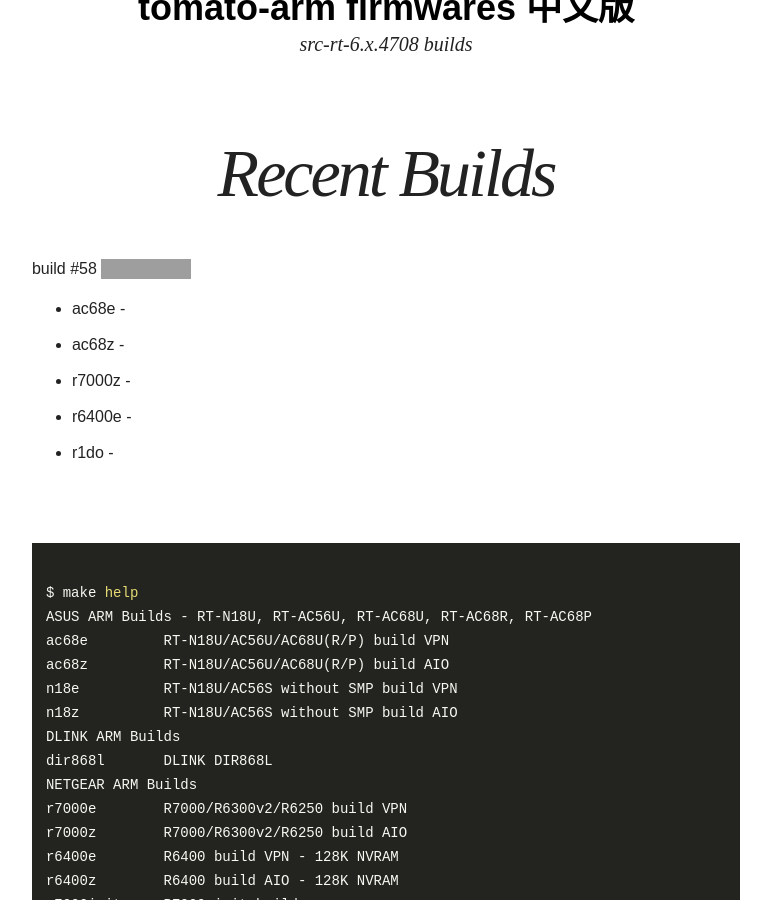
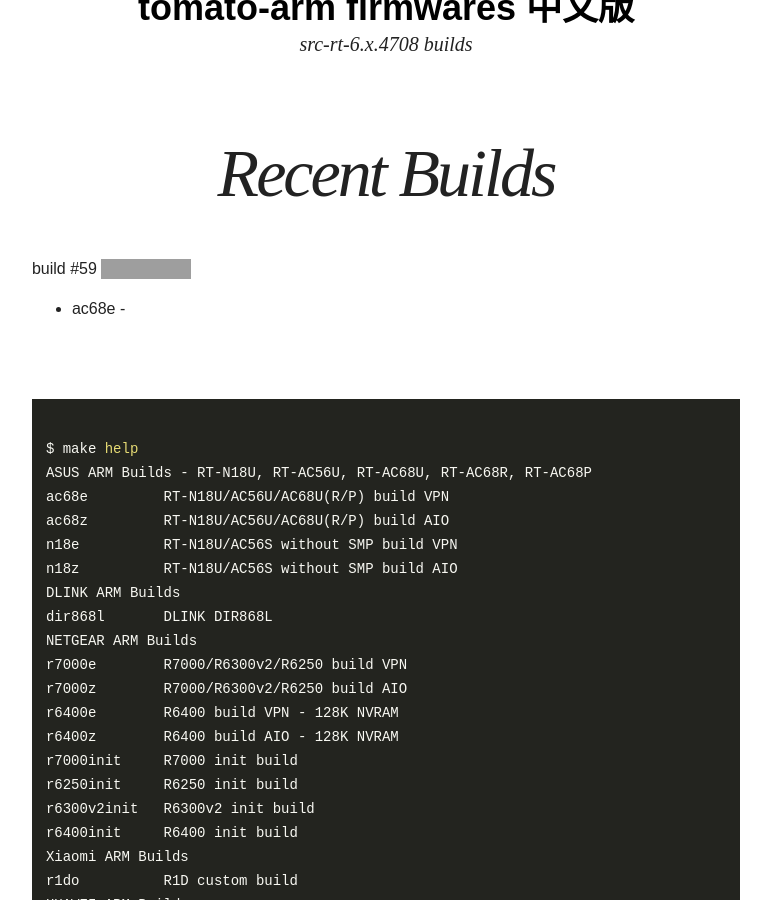
Before and after one commit to oglopss/tomato-arm-ci-jekyll, a Jekyll site: the page built from index.html, in a window 1280 px wide and 900 px high, scrolled down 339 px. Shown: the whole window, without its empty margins (254-1025 px from the left). Built offline with Jekyll 4.4.1, drawn with Linux system fonts in a browser that asks for light colours; nearby versions of some CDN libraries; grey boxes are pictures that could not be loaded.

Commit message:
Travis build 59 ac68e pushed to gh-pages

```diff
--- a/_data/ss.yml
+++ b/_data/ss.yml
@@ -1,7 +1,3 @@
-build: 58
+build: 59
 files:
-  - 0005 r1do
   - 0001 ac68e
-  - 0003 r7000z
-  - 0002 ac68z
-  - 0004 r6400e
```
